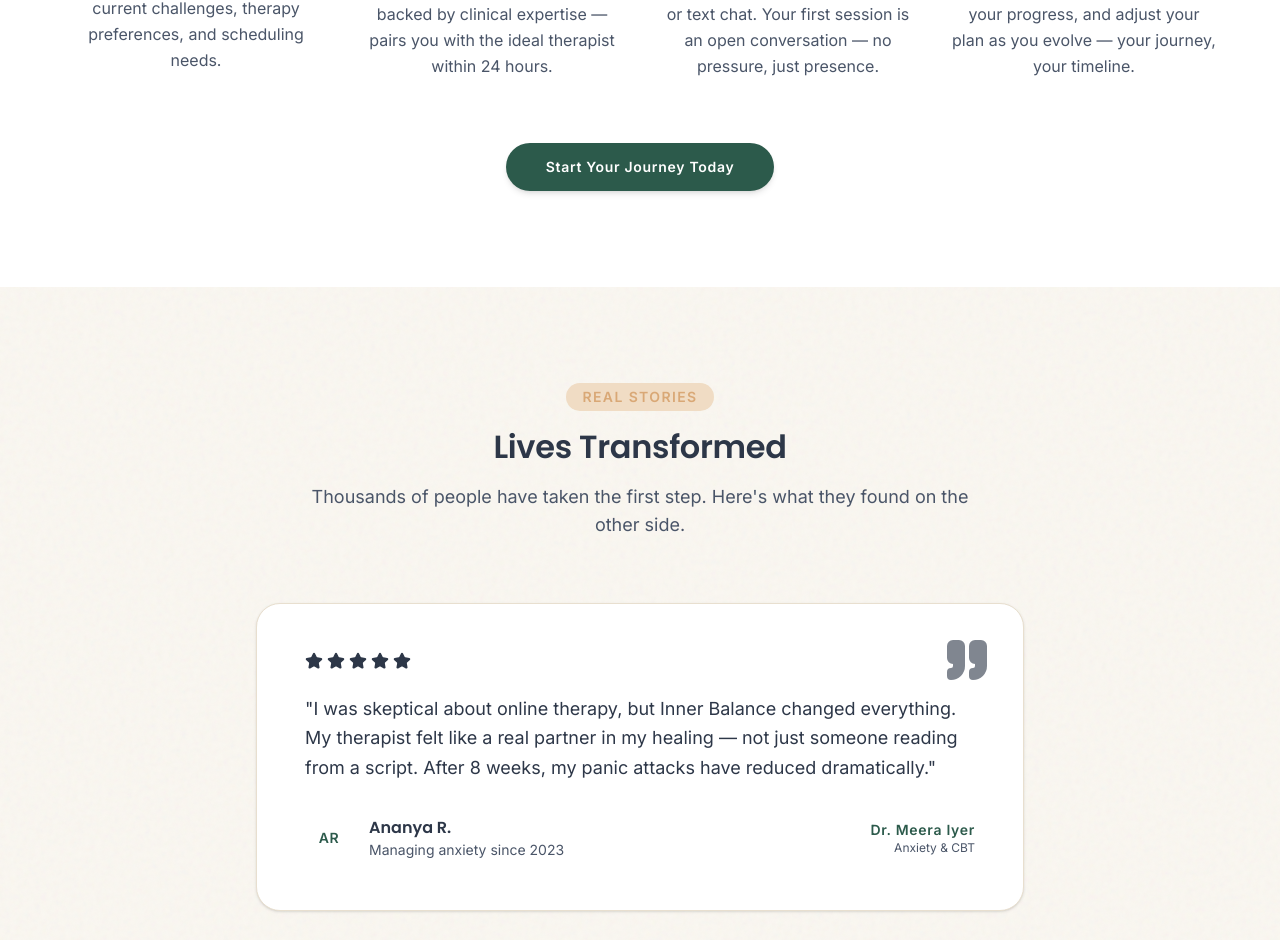
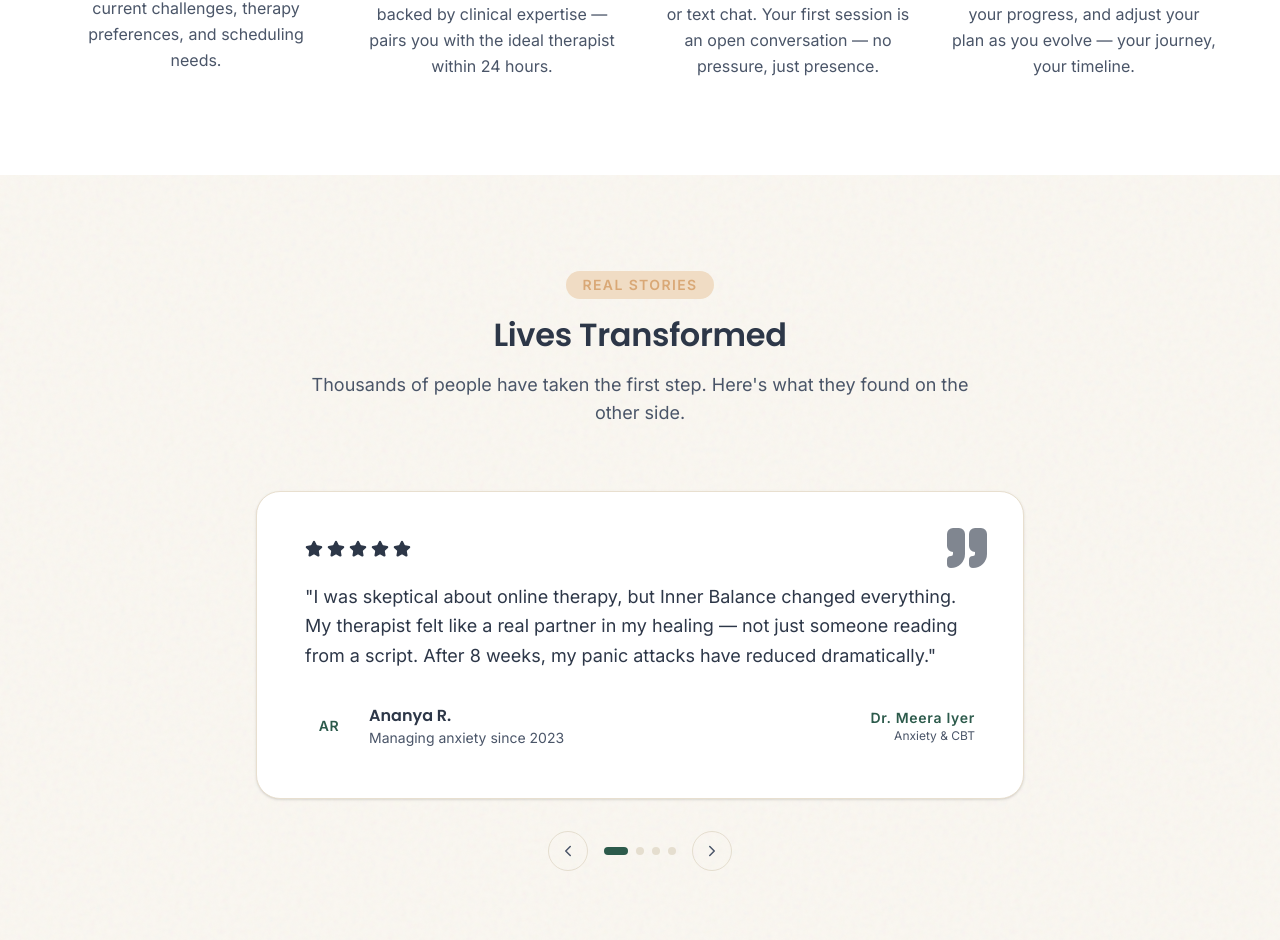
Before and after one commit to Kabita01-web/teletherapy-platform, a React (Vite) app in the folder client/: page / in a window 1280 px wide. Shown: the part 3910-4850 px from the top of the page. Built offline with nearby package versions, Linux system fonts and the light colour scheme.

Commit message:
feat(landing, HowItWorks): Update how It Works page to include CTA button for easy navigation.

```diff
--- a/client/src/components/landing/HowItWorks.jsx
+++ b/client/src/components/landing/HowItWorks.jsx
@@ -77,16 +77,6 @@
             </div>
           ))}
         </div>
-
-        {/* CTA */}
-        <div className="text-center mt-16">
-          <button
-            id="how-it-works-cta-btn"
-            className="font-label-md text-label-md bg-primary text-on-primary px-10 py-4 rounded-full hover:bg-primary-container hover:text-on-primary-container transition-colors shadow-md text-label-md"
-          >
-            Start Your Journey Today
-          </button>
-        </div>
       </div>
     </section>
   );
```
